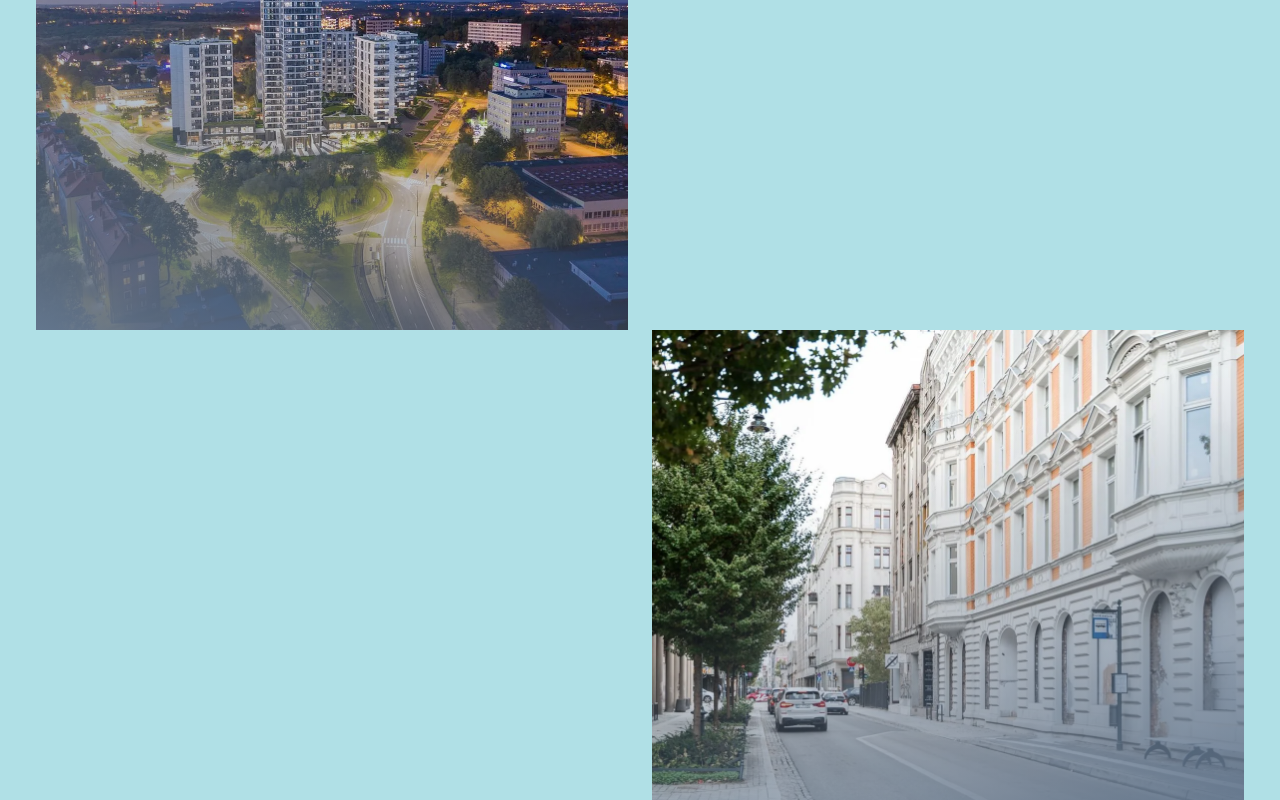
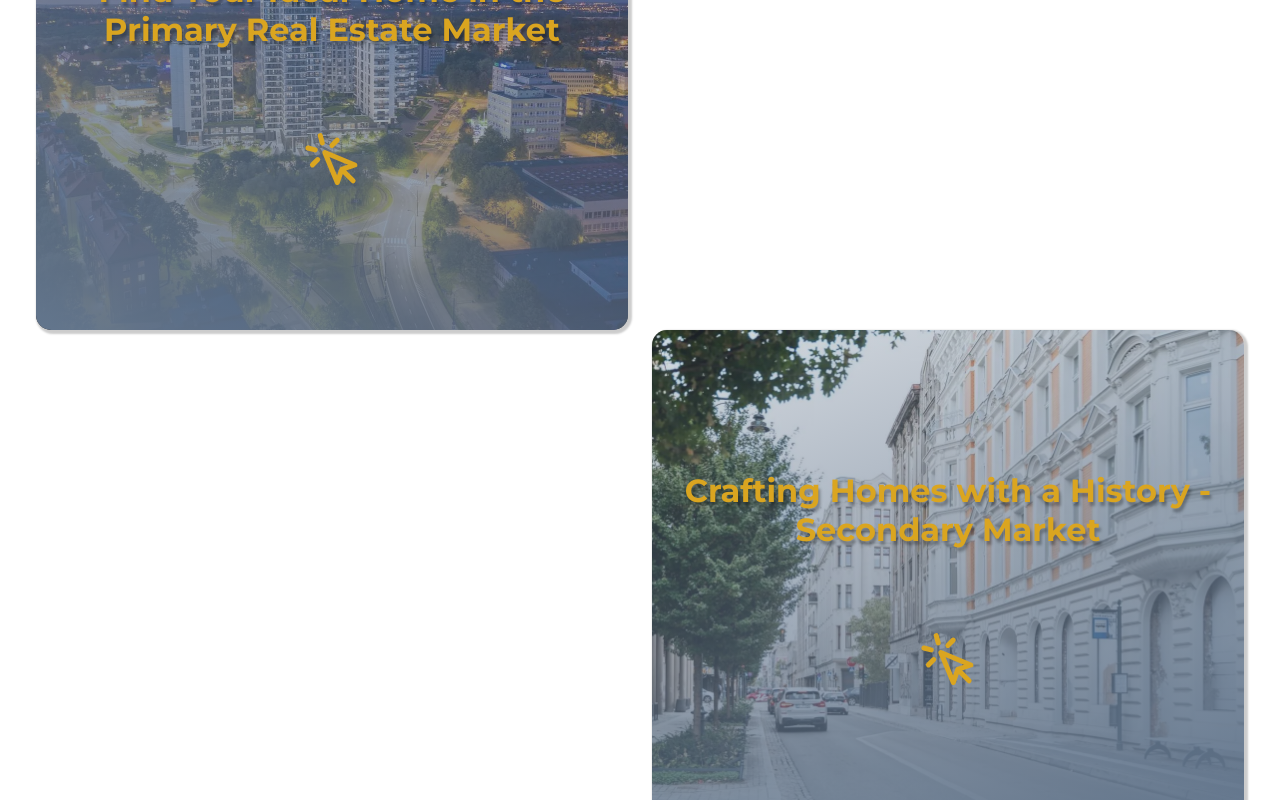
Before and after one commit to Schnippen/estate-next, a Next.js app: page / in a window 1280 px wide. Shown: the part 1160-1960 px from the top of the page. Built offline with nearby package versions, Linux system fonts and the light colour scheme; no server answers.

Commit message:
added market tiles in landing page

```diff
--- a/app/_components/LandingPageBlocks/LandingPageBlocks.tsx
+++ b/app/_components/LandingPageBlocks/LandingPageBlocks.tsx
@@ -3,17 +3,36 @@ import styles from "../../page.module.css";
 import Image from "next/image";
 import PrimaryPhoto from "../../../public/images/LandingPagePrimary.webp";
 import SecondaryPhoto from "../../../public/images/LandingPageSecondary.webp";
+import { LuMousePointerClick } from "react-icons/lu";
+import Link from "next/link";
 
 function LandingPageBlocks() {
   const DescriptionPrimary = () => {
-    return <div></div>;
+    return (
+      <div className={styles.descriptionMarket}>
+        <h1 className={styles.descriptionMarket_title}>
+          {" "}
+          Find Your Ideal Home in the Primary Real Estate Market
+        </h1>
+        <LuMousePointerClick className={styles.poiner} />
+      </div>
+    );
   };
   const DescriptionSecondary = () => {
-    return <div></div>;
+    return (
+      <div className={styles.descriptionMarket}>
+        <h1 className={styles.descriptionMarket_title}>
+          {" "}
+          Crafting Homes with a History - Secondary Market
+        </h1>
+        <LuMousePointerClick className={styles.poiner} />
+      </div>
+    );
   };
   return (
     <div className={styles.marker_wrapper}>
       <article className={styles.primaryMarket_container}>
+        <Link href={"/offers?market=pierwotny"} style={{ width: "100%" }}>
           <div
             style={{
               position: "relative",
@@ -22,6 +41,7 @@ function LandingPageBlocks() {
             }}
           >
             <div className={styles.radialContainer2}></div>
+            <DescriptionPrimary />
             <Image
               src={PrimaryPhoto}
               alt="Picture of the author"
@@ -29,11 +49,15 @@ function LandingPageBlocks() {
               fill
               style={{
                 objectFit: "cover",
+                borderRadius: "15px 15px 15px 15px ",
+                boxShadow: "2px 2px 2px 2px rgba(0, 0, 0, 0.2)",
               }}
             />
           </div>
+        </Link>
       </article>
       <article className={styles.secondaryMarket_container}>
+        <Link href={"/offers?market=wtórny"} style={{ width: "100%" }}>
           <div
             style={{
               position: "relative",
@@ -42,6 +66,7 @@ function LandingPageBlocks() {
             }}
           >
             <div className={styles.radialContainer3}></div>
+            <DescriptionSecondary />
             <Image
               src={SecondaryPhoto}
               alt="Picture of the author"
@@ -50,26 +75,15 @@ function LandingPageBlocks() {
               style={{
                 objectFit: "cover",
                 transition: " 0.3s",
+                borderRadius: "15px 15px 15px 15px ",
+                boxShadow: "2px 2px 2px 2px rgba(0, 0, 0, 0.2)",
               }}
-            className={styles.zoom}
             />
           </div>
+        </Link>
       </article>
     </div>
   );
 }
 
 export default LandingPageBlocks;
-/*   <Image
-    src={SecondaryPhoto}
-    alt="Background Image: Violet house"
-    placeholder="blur"
-    quality={30}
-    width={500}
-    height={500}
-    sizes="100vw"
-    style={{
-      width: "100%",
-      height: "auto",
-    }}
-  />; */
--- a/app/page.module.css
+++ b/app/page.module.css
@@ -105,7 +105,6 @@
   display: grid;
   grid-template-columns: 50% 50%;
   grid-template-rows: 50% 50%;
-  background-color: powderblue;
   padding: 24px;
   justify-items: center;
   align-items: center;
@@ -130,9 +129,10 @@
   top: 0;
   background: linear-gradient(
     203deg,
-    rgba(34, 193, 195, 0) 33%,
+    rgba(34, 193, 195, 0) -33%,
     var(--primary-color) 100%
   );
+  border-radius: 15px 15px 15px 15px;
 }
 .radialContainer3 {
   z-index: 1;
@@ -142,15 +142,36 @@
   top: 0;
   background: linear-gradient(
     159deg,
-    rgba(34, 193, 195, 0) 33%,
+    rgba(34, 193, 195, 0) -33%,
     var(--primary-color) 100%
   );
+  border-radius: 15px 15px 15px 15px;
 }
-.zoom {
-  transition: 0.3s;
+.descriptionMarket {
+  position: absolute;
+  z-index: 2;
+  width: 100%;
+  height: 300px;
+  top: 50%;
+  left: 50%;
+  transform: translate(-50%, -50%);
+  text-align: center;
+  display: flex;
+  justify-content: space-around;
+  align-items: center;
+  flex-direction: column;
+  cursor: pointer;
 }
-.zoom:hover {
-  transform: scale(1.1);
+.descriptionMarket_title {
+  color: var(--tertiary-text-color);
+  font-size: xx-large;
+  text-shadow: 2px 4px 3px rgba(0, 0, 0, 0.3);
+  padding: 0 20px;
+}
+.poiner {
+  height: 60px;
+  width: 60px;
+  color: var(--tertiary-text-color);
 }
 @media (max-width: 800px) {
   .landing__page_photo img {
@@ -175,7 +196,7 @@
   }
 
   .landing__page_card_section_wrapper > li {
-    width: 300px;
+    width: 310px;
     margin: 0 20px;
     scroll-snap-align: center;
     list-style: none;
--- a/app/page.tsx
+++ b/app/page.tsx
@@ -38,7 +38,16 @@ export default function Home() {
         </div>
         <div className={styles.page_gap}></div>
         <LandingPageBlocks />
-        <CardPanel />
+        <div
+          style={{
+            display: "flex",
+            width: "100%",
+            justifyContent: "center",
+            alignItems: "center",
+          }}
+        >
+          <CardPanel />
+        </div>
       </section>
     </main>
   );
```
Lines whose indentation alone changed are shown as unchanged.
